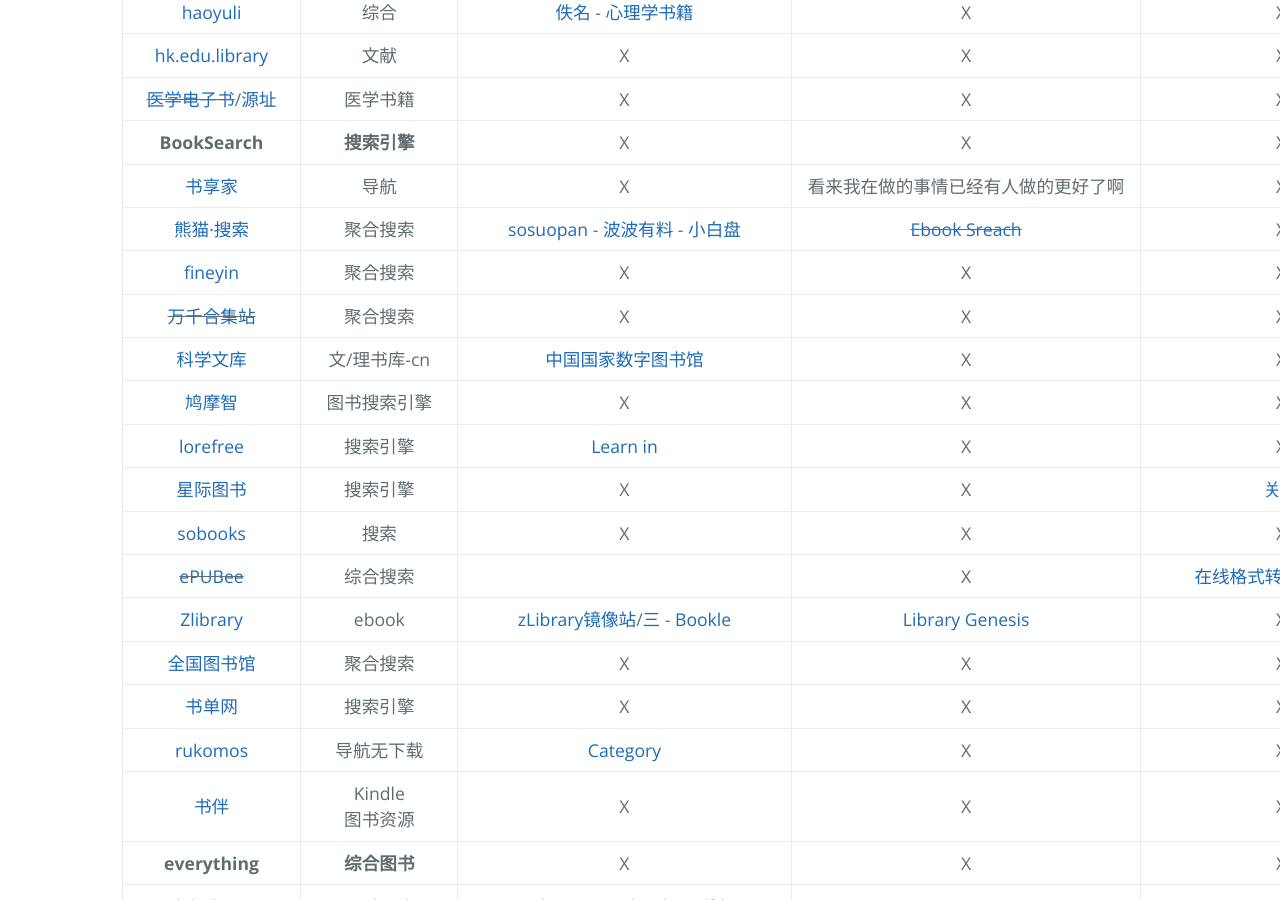
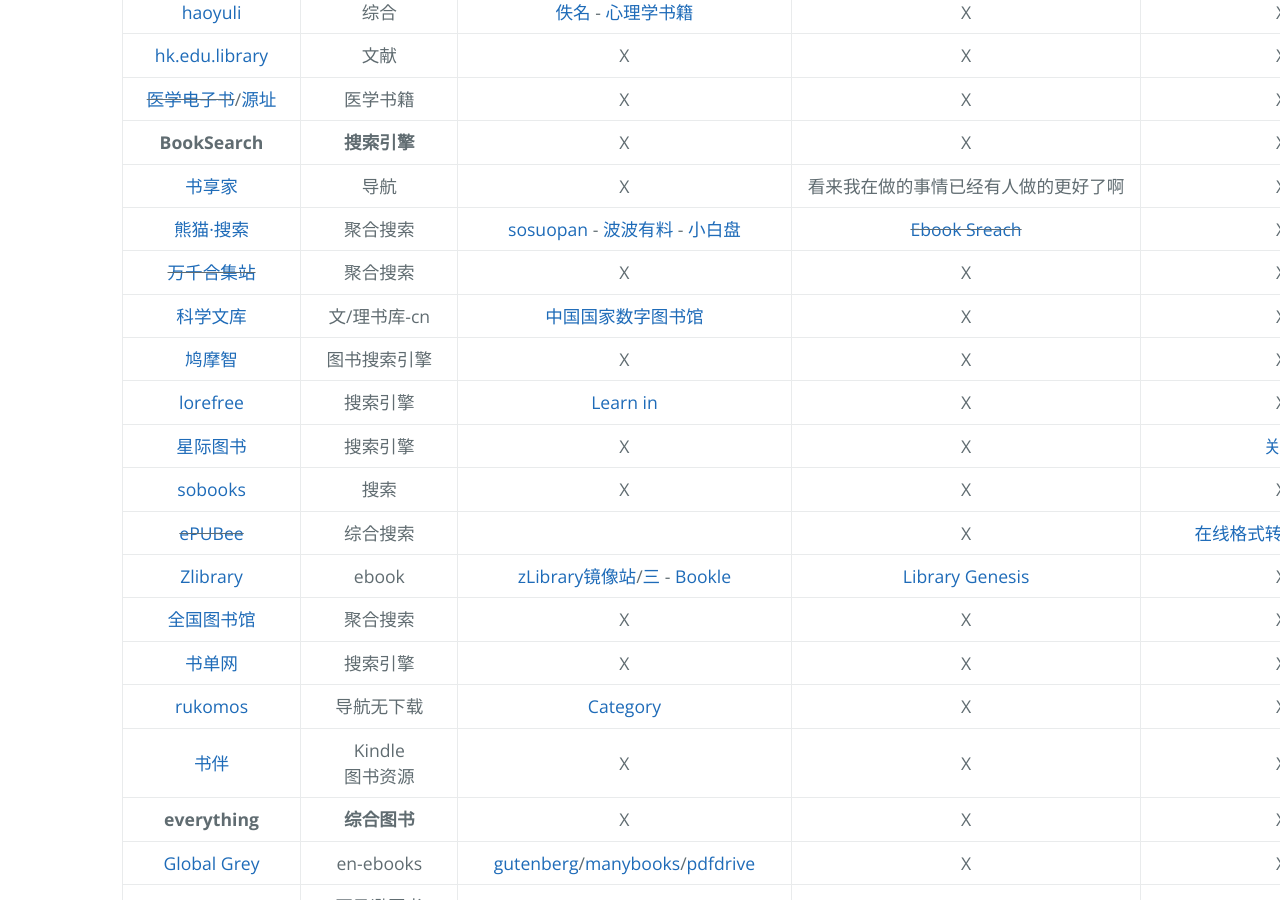
Before and after one commit to AmbroseRen/test, a Jekyll site: the page built from Library/BookSearch.md, in a window 1280 px wide and 900 px high, scrolled down 363 px. Built offline with Jekyll 4.4.1, drawn with Linux system fonts in a browser that asks for light colours; our own code applies the rules of GitHub Pages for plain Markdown files; the repository's description, which GitHub fills in, is left out.

Commit message:
Update BookSearch.md

```diff
--- a/Library/BookSearch.md
+++ b/Library/BookSearch.md
@@ -17,7 +17,6 @@
 | __BookSearch__ | __搜索引擎__ | X | X | X |
 | [书享家](http://shuxiangjia.cn/) | 导航 | X | 看来我在做的事情已经有人做的更好了啊 | X |
 | [熊猫·搜索](https://xmsoushu.com/#/) | 聚合搜索 | [sosuopan](https://m.sosuopan.cn/) - [波波有料](http://www.52xianua.info/) - [小白盘](https://www.xiaobaipan.com/) | ~~[Ebook Sreach](https://ebook.blinkol.com/#/)~~ | X |
-| [fineyin](https://www.fineyin.com/#/) | 聚合搜索 | X | X | X |
 | ~~[万千合集站](http://www.hejizhan.com/bbs/)~~ | 聚合搜索 | X | X | X |
 | [科学文库](https://book.sciencereading.cn/shop/main/Login/shopFrame.do) | 文/理书库-cn | [中国国家数字图书馆](http://www.nlc.cn/) | X | X |
 | [鸠摩智](https://www.jiumodiary.com/) | 图书搜索引擎 | X | X | X |
```
